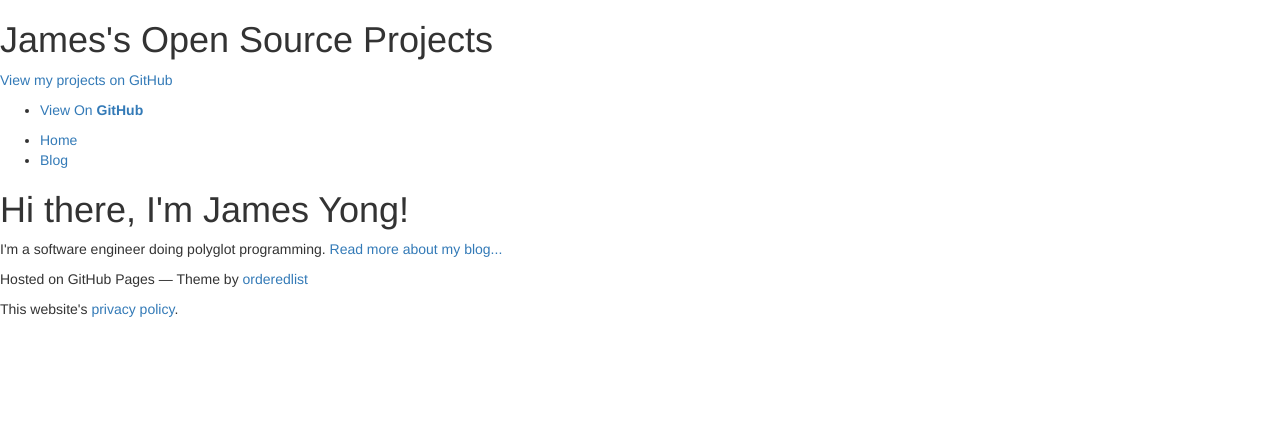
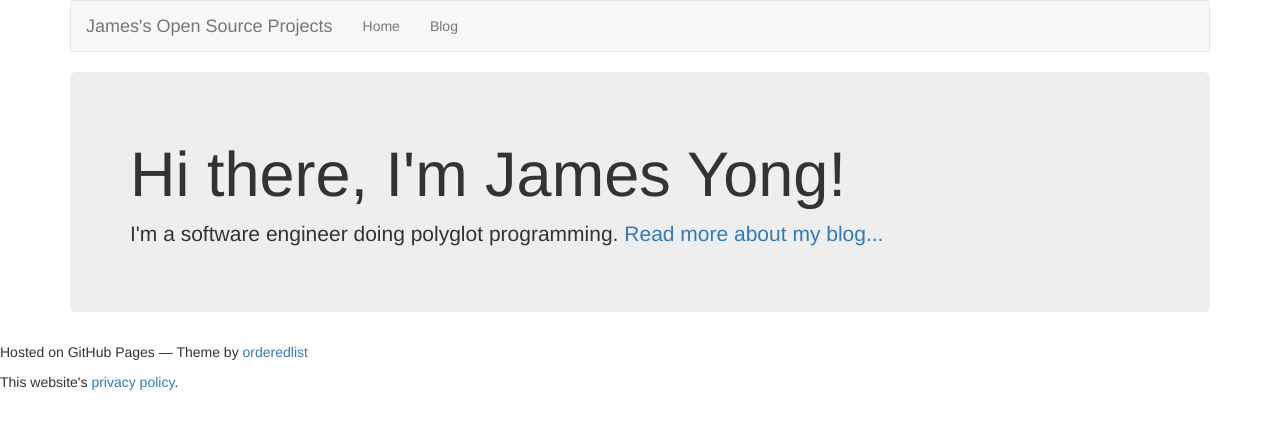
Before and after one commit to james-yong/james-yong.github.io, a Jekyll site: the page built from index.html, in a window 1280 px wide. Shown: the top 429 px of the page. Built offline with Jekyll 4.4.1, drawn with Linux system fonts in a browser that asks for light colours; the repository's description, which GitHub fills in, is left out.

Commit message:
added bootstrap 3 theme

```diff
--- a/_layouts/default.html
+++ b/_layouts/default.html
@@ -2,32 +2,35 @@
 <html lang="{{ site.lang | default: "en-US" }}">
   {% include head.html %}
   <body>
-    <div class="wrapper" style="width:850px;">
-      <header {% unless site.description or site.github.project_tagline %} class="without-description" {% endunless %}>
-        <h1>{{ site.title | default: site.github.repository_name }}</h1>
-        {% if site.description or site.github.project_tagline %}
-          <p>{{ site.description | default: site.github.project_tagline }}</p>
-        {% endif %}
-        <p class="view"><a href="https://github.com/james-yong">View my projects on GitHub <small>{{ github_name }}</small></a></p>
-        <ul>
-        {% if site.show_downloads %}
-          <li><a href="{{ site.github.zip_url }}">Download <strong>ZIP File</strong></a></li>
-          <li><a href="{{ site.github.tar_url }}">Download <strong>TAR Ball</strong></a></li>
-        {% endif %}
-          <li><a href="https://github.com/james-yong">View On <strong>GitHub</strong></a></li>
-        </ul>
-      </header>
-      <section>
-	      <nav>
-	    		<ul>
-	        		<li><a href="/">Home</a></li>
-	        		<li><a href="/blog">Blog</a></li>
-	    		</ul>
-			</nav>
+      <div class="container">
 
-      {{ content }}
+      <!-- Static navbar -->
+      <nav class="navbar navbar-default">
+        <div class="container-fluid">
+          <div class="navbar-header">
+            <button type="button" class="navbar-toggle collapsed" data-toggle="collapse" data-target="#navbar" aria-expanded="false" aria-controls="navbar">
+              <span class="sr-only">Toggle navigation</span>
+              <span class="icon-bar"></span>
+              <span class="icon-bar"></span>
+              <span class="icon-bar"></span>
+            </button>
+            <a class="navbar-brand" href="#">{{ site.title | default: site.github.repository_name }}</a>
+          </div>
+          <div id="navbar" class="navbar-collapse collapse">
+            <ul class="nav navbar-nav">
+              <li><a href="/">Home</a></li>
+              <li><a href="/blog">Blog</a></li>
+            </ul>
+          </div><!--/.nav-collapse -->
+        </div><!--/.container-fluid -->
+      </nav>
 
-      </section>
+
+      <div class="jumbotron">
+        {{ content }}
+      </div>
+
+
     </div>
 
     {% include footer.html %}
```
